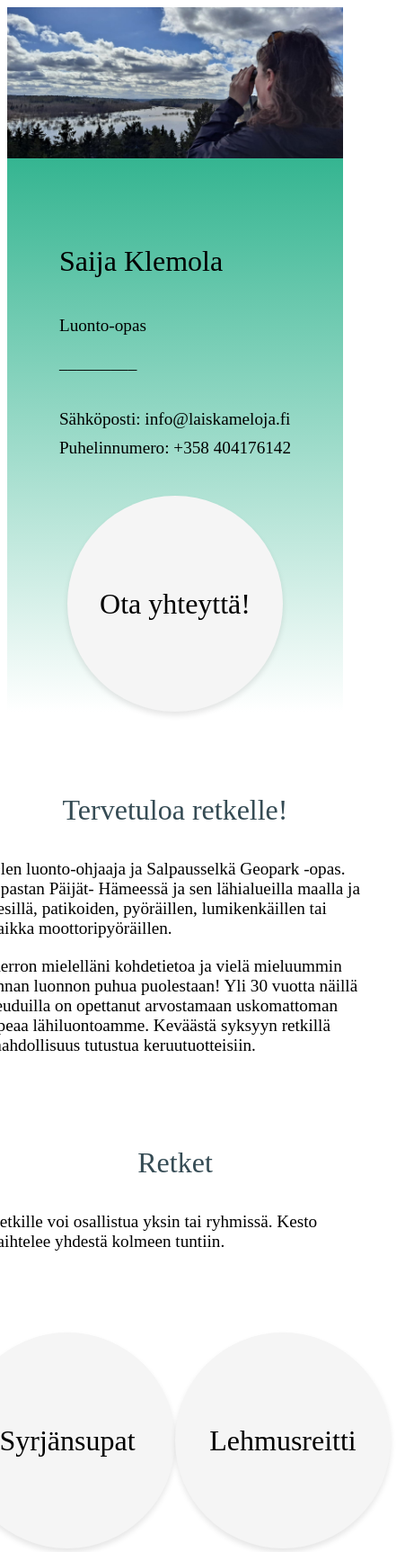
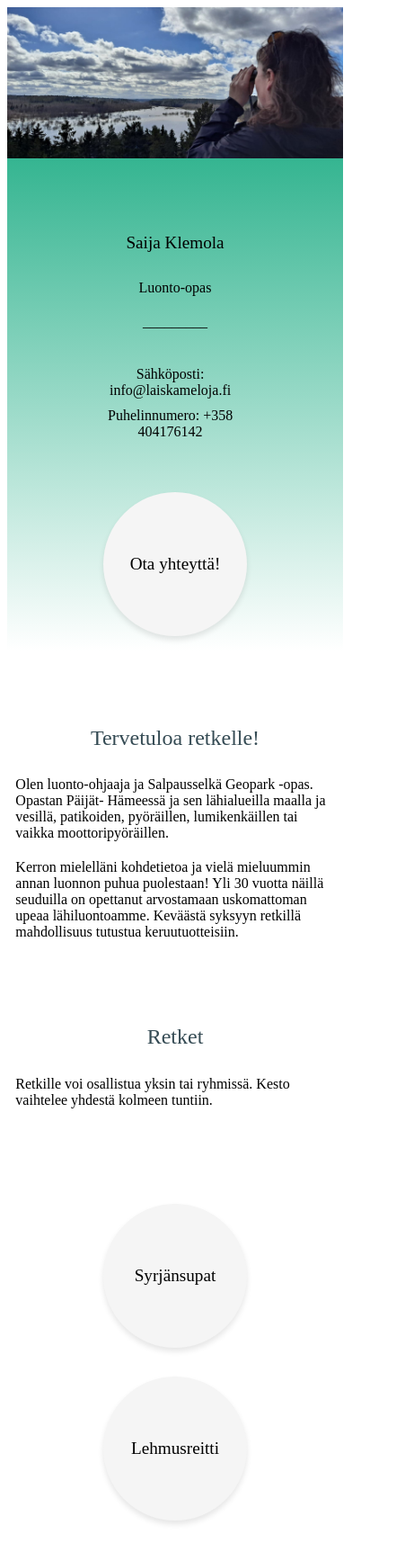
Before and after one commit to velmalinko/saijaklemola, a plain HTML site: page index.html in a window 390 px wide. Shown: the top 1725 px of the page at 90% size, 451 px wide, since content can reach past the window. Drawn offline with Linux system fonts and the light colour scheme; a web font is replaced by a local one.

Commit message:
cursorilla kuntoon

```diff
--- a/index.html
+++ b/index.html
@@ -80,10 +80,19 @@
           <h3>Syrjänsupat</h3>
         </a>
       </div>
-      <div class="email-button">
+     <div class="email-button">
         <a href="https://youtu.be/JU2FTrVcYvg?si=I7PW63dwE7PnSwPW">
           <h3>Lehmusreitti</h3>
        </a>
+      </div>
+    </div>
+    <div class="välilyönti"></div>
+    <div class="julisteet">
+      <div class="juliste">
+        <img src="photos/syrjansupat.jpg"/>
+      </div>
+      <div class="juliste">
+        <img src="photos/geopark.jpg"/>
       </div>
     </div>
     <div class="välilyönti"></div>
--- a/styles.css
+++ b/styles.css
@@ -77,6 +77,13 @@ nav {
     flex-direction: column;
 }
 
+.tekstiboksi {
+    display: flex;
+    flex-direction: column;
+    align-items: center;
+    width: 100%;
+}
+
 .infoteksti {
     display: flex;
     flex-direction: column;
@@ -86,10 +93,11 @@ nav {
     padding-right: 3rem;
     padding-left: 3rem;
     max-width: 50rem;
+    width: 100%;
 }
 
 .email-button {
-    display: inline-flex;
+    display: flex;
     align-items: center;
     justify-content: center;
     width: 15rem; /* Adjust the size of the button */
@@ -101,10 +109,11 @@ nav {
     font-size: 24px; /* Adjust the size of the icon or text */
     box-shadow: 0 4px 6px rgba(0, 0, 0, 0.1); /* Adds a subtle shadow */
     transition: background-color 0.3s ease, transform 0.2s ease; /* Smooth hover effect */
+    margin: 1rem; /* Add gap between buttons */
 }
 
 .email-button:hover {
-    background-color: #1e7bc3; /* Darker color on hover */
+    background-color: #b3b8bb; /* Darker color on hover */
     color: #fff; /* Light text on hover */
     transform: scale(1.1); /* Slightly enlarges the button on hover */
 }
@@ -130,6 +139,8 @@ nav {
 .tekstivasemmalla {
     text-align: left;
     padding-right: 2rem;
+    width: 100%;
+    max-width: 50rem;
 }
 
 .ala {
@@ -137,6 +148,12 @@ nav {
     height: 7rem;
 }
 
+.julisteet {
+    display: flex;
+    flex-direction: row;
+    align-items: center;
+    justify-content: center;
+}
 footer {
     display: flex;
     flex-direction: row;
@@ -207,9 +224,15 @@ p {
 }
 
 @media (max-width: 750px) {
-
     #otsikko {
         text-align: center;
+    }
+
+    .retket {
+        flex-direction: column;
+        align-items: center;
+        justify-content: center;
+        flex-wrap: wrap;
     }
 
     .headeri {
@@ -217,7 +240,10 @@ p {
         gap: 1rem;
         align-items: center;
         justify-content: center;
+        padding-right: 1rem;
+        padding-left: 1rem;
     }
+
     footer {
         flex-direction: column;
         gap: 1rem;
@@ -235,21 +261,94 @@ p {
         justify-content: center;
         padding-right: 0;
         padding-bottom: 2rem;
+        text-align: center;
     }
 
     .tekstivasemmalla {
         padding-right: 0;
+        text-align: center;
+        width: 90%;
+    }
+
+    .infoteksti {
+        padding-right: 1rem;
+        padding-left: 1rem;
+        text-align: left;
+        width: 90%;
+    }
+
+    .julisteet {
+        flex-direction: column;
+        gap: 1rem;
+    }
+
+    .email-button {
+        width: 85vw; /* 85% of viewport width */
+        height: 85vw; /* Keep it square */
+        max-width: 12rem; /* Maximum size */
+        max-height: 12rem; /* Maximum size */
+        margin: 1rem 0; /* Vertical gap between buttons */
     }
 
     h1 {
-        font-size: 4rem;
+        font-size: 3rem;
     }
 
     h2 {
-        font-size: 2rem;
+        font-size: 1.8rem;
+    }
+
+    h3 {
+        font-size: 1.5rem;
     }
 
     p {
+        font-size: 1.1rem;
+    }
+}
+
+@media (max-width: 480px) {
+    .headeri {
+        padding-right: 0.5rem;
+        padding-left: 0.5rem;
+    }
+
+    .infoteksti {
+        padding-right: 0.5rem;
+        padding-left: 0.5rem;
+        width: 95%;
+    }
+
+    .email-button {
+        width: 85vw; /* 85% of viewport width */
+        height: 85vw; /* Keep it square */
+        max-width: 10rem; /* Maximum size */
+        max-height: 10rem; /* Maximum size */
+        margin: 1rem 0; /* Vertical gap between buttons */
+    }
+
+    h1 {
+        font-size: 2.5rem;
+    }
+
+    h2 {
+        font-size: 1.5rem;
+    }
+
+    h3 {
         font-size: 1.2rem;
     }
+
+    p {
+        font-size: 1rem;
+    }
+
+    nav {
+        flex-direction: column;
+        gap: 1rem;
+    }
+
+    .tekstivasemmalla {
+        width: 95%;
+    }
 }
```
Also changed, not shown: photos/geopark.jpg (added), photos/syrjansupat.jpg (added).
